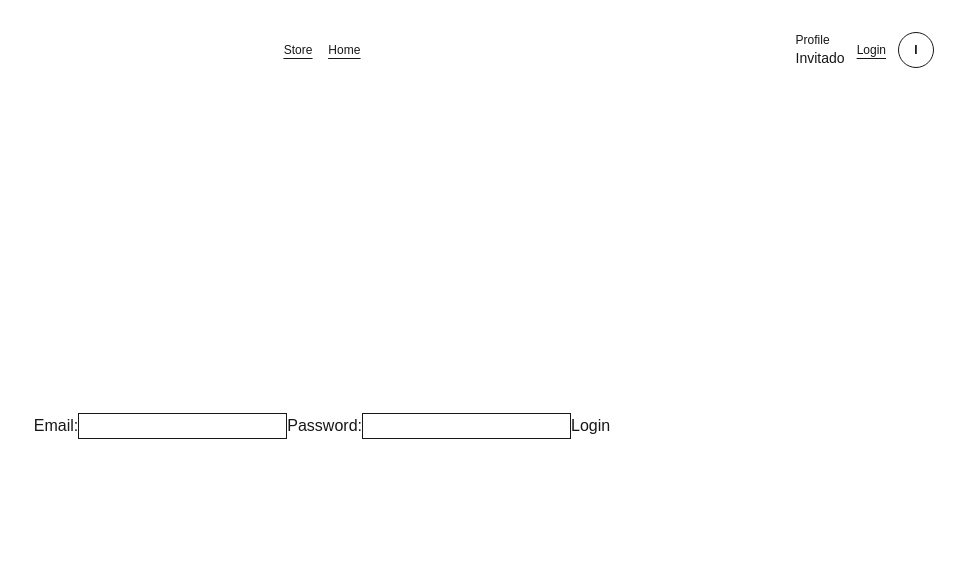
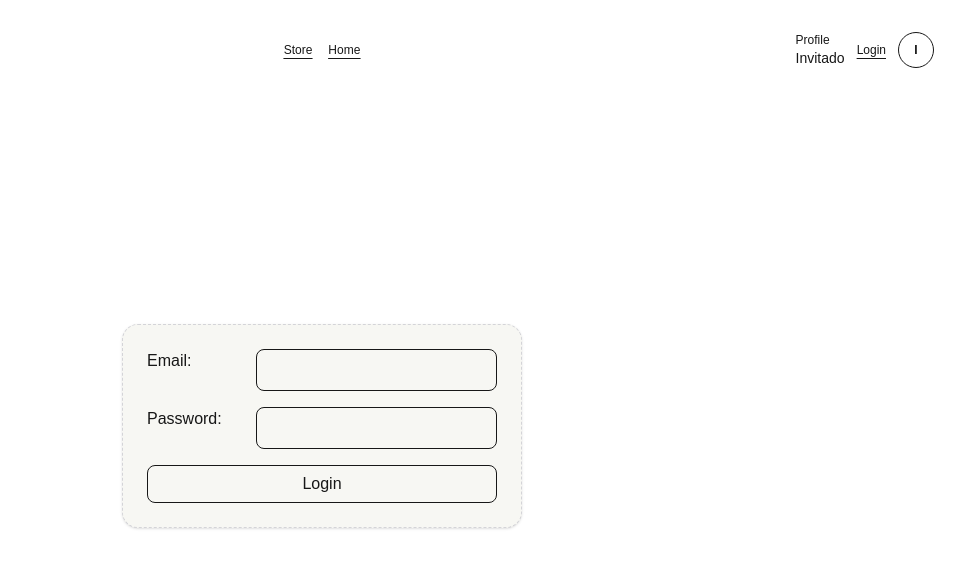
Before and after one commit to cherylsoberaness-sys/marketplace-app, a Next.js app: page /login in a window 1280 px wide. Shown: the top 568 px of the page, without its empty margins (318-1280 px from the left). Built offline with nearby package versions, Linux system fonts and the light colour scheme; no server answers.

Commit message:
feat: improve login form styles and update ad form input focus styles

```diff
--- a/src/app/components/forms/ad-form.tsx
+++ b/src/app/components/forms/ad-form.tsx
@@ -18,12 +18,12 @@ export function AdForm() {
     const hasTagsError = Boolean(state.fieldErrors.tags?.length);
 
     return (
-        <form action={formAction} className="flex flex-col min-h-120 w-100 rounded-2xl border border-dashed border-zinc-300 bg-[#f7f7f3]
+        <form action={formAction} className="flex flex-col min-h-120 max-w-md rounded-2xl border border-dashed border-zinc-300 bg-[#f7f7f3]
             p-6 shadow-sm">
             <div className="flex flex-col gap-2">
                 <label htmlFor="title">Title:</label>
                 <input type="text" name="title" id="title" className="rounded-lg border px-4 py-2
-                    focus:outline-none transition-colors focus:bg-gray-200" />
+                    focus:outline-none transition-colors focus:bg-blue-100" />
                 <div className="min-h-5">
                     {hasTitleError && (
                         <div id="title-error" className="text-sm text-red-500">
@@ -35,7 +35,7 @@ export function AdForm() {
             <div className="flex flex-col gap-2">
                 <label htmlFor="description">Description:</label>
                 <input type="text" name="description" id="description" className="rounded-lg border px-4 py-2
-                    transition-colors focus:bg-gray-200 focus:outline-none"/>
+                    transition-colors focus:bg-blue-100 focus:outline-none"/>
                 <div className="min-h-5">
                     {hasDescriptionError && (
                         <div id="description-error" className="text-sm text-red-500">
@@ -47,7 +47,7 @@ export function AdForm() {
             <div className="flex flex-col gap-2">
                 <label htmlFor="price">Price:</label>
                 <input type="text" name="price" id="price" className="rounded-lg border px-4 py-2
-                    focus:outline-none transition-colors focus:bg-gray-200" />
+                    focus:outline-none transition-colors focus:bg-blue-100" />
                 <div className="min-h-5">
                     {hasPriceError && (
                         <div id="price-error" className="text-sm text-red-500">
--- a/src/app/components/forms/login-form.tsx
+++ b/src/app/components/forms/login-form.tsx
@@ -14,15 +14,21 @@ export function LoginForm() {
     const [state, formAction, isPending] = useActionState(login, initialState)
 
     return (
-        < form action={formAction} >
-            <label htmlFor="email">Email:</label>
-            <input id="email"  type="email" name="email" className="border" />
+        <form action={formAction} className="flex flex-col min-h-50 w-100 rounded-2xl border border-dashed border-zinc-300 bg-[#f7f7f3]
+            p-6 shadow-sm space-y-4">
+            <div className="flex flex-row gap-4">
+                <label htmlFor="email" className="w-24">Email:</label>
+                <input id="email"  type="email" name="email" className="flex-1 rounded-lg border px-4 py-2
+                focus:outline-none transition-colors focus:bg-blue-100" />
+            </div>
+            <div className="flex flex-row gap-4">
+                <label htmlFor="password" className="w-24">Password:</label>
+                <input id="password" type="password" name="password" className="flex-1 rounded-lg border px-4 py-2
+                focus:outline-none transition-colors focus:bg-blue-100" />
+            </div>
 
-            <label htmlFor="password">Password:</label>
-            <input id="password" type="password" name="password" className="border" />
-            {state.status === "error" && <p>{ state.message}</p>}
-
-            <button type="submit" disabled={isPending}>
+            {state.status === "error" && <p className="text-center text-sm text-red-500">{ state.message}</p>}
+            <button type="submit" disabled={isPending} className="rounded-lg border cursor-pointer py-1.5 transition hover hover:bg-gray-200">
                 {isPending ? "Logging in..." : "Login"}
             </button>
         </form>
--- a/src/app/components/user-profile.tsx
+++ b/src/app/components/user-profile.tsx
@@ -25,7 +25,7 @@ export default async function UserProfile() {
             </span>
             {user ? (
                 <form action={logout}>
-                    <button className="text-xs text-muted-foreground underline underline-offset-4" type="submit">
+                    <button className="cursor-pointer text-xs text-muted-foreground underline underline-offset-4" type="submit">
                         Logout
                     </button>
                 </form>
```
